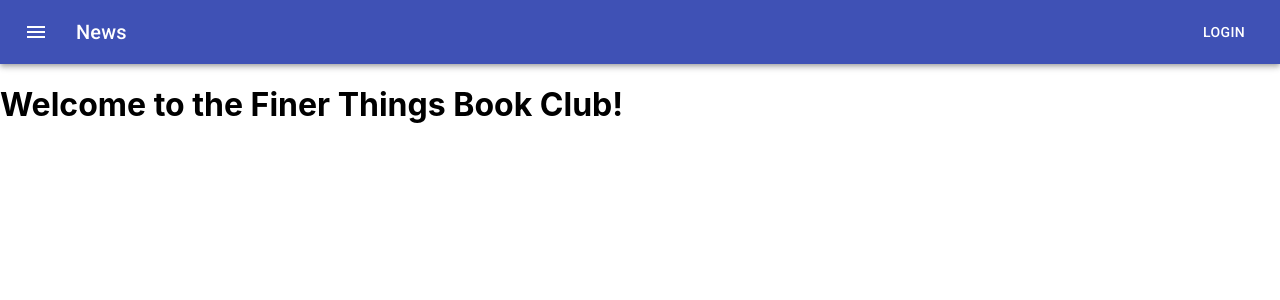
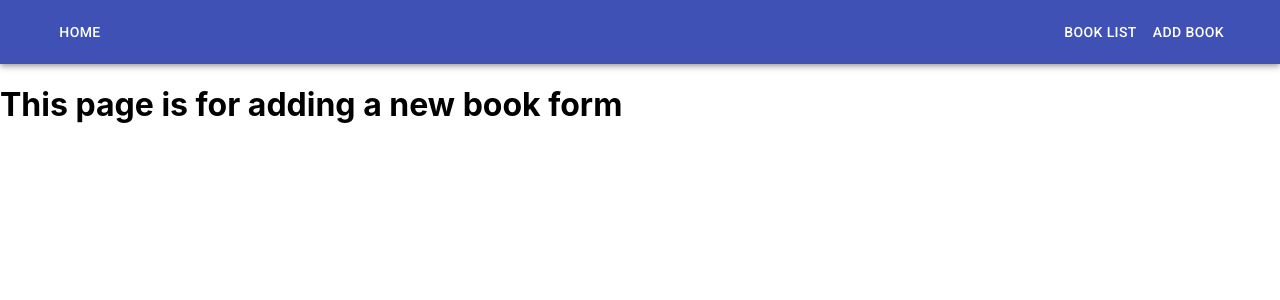
Before and after one commit to acfier/phase-2-project-build, a React (Create React App) app: page /books/new in a window 1280 px wide. Shown: the top 300 px of the page. Built offline with nearby package versions, Linux system fonts and the light colour scheme.

Commit message:
added books list

```diff
--- a/src/App.js
+++ b/src/App.js
@@ -1,13 +1,20 @@
 import React from "react";
 import Home from "./Components/Home";
 import Navbar from "./Components/Navbar";
+import { BrowserRouter as Router, Routes, Route } from "react-router-dom";
+import ListBooks from "./Components/ListBooks";
+import AddBooks from "./Components/AddBooks";
 
 const App = () => {
   return (
-    <div className="App">
+    <Router>
       <Navbar />
-      <Home />
-    </div>
+        <Routes>
+         <Route path="/" element={<Home />} />
+         <Route path="/books" element={<ListBooks />} />
+         <Route path="/books/new" element={<AddBooks />} />
+        </Routes>
+    </Router>
   );
 }
 
--- /dev/null
+++ b/src/Components/AddBooks.js
@@ -0,0 +1,11 @@
+import React from 'react'
+
+const AddBooks = () => {
+  return (
+    <div>
+       <h1>This page is for adding a new book form</h1>
+    </div>
+  )
+}
+
+export default AddBooks
--- /dev/null
+++ b/src/Components/ListBooks.js
@@ -0,0 +1,11 @@
+import React from 'react'
+
+const ListBooks = () => {
+  return (
+    <div>
+        <h1>This page renders the Books</h1>
+    </div>
+  )
+}
+
+export default ListBooks
--- a/src/Components/Navbar.js
+++ b/src/Components/Navbar.js
@@ -1,11 +1,11 @@
 import React from 'react';
 import { makeStyles } from '@material-ui/core/styles';
+import Container from "@material-ui/core/container";
 import AppBar from '@material-ui/core/AppBar';
 import Toolbar from '@material-ui/core/Toolbar';
 import Typography from '@material-ui/core/Typography';
 import Button from '@material-ui/core/Button';
-import IconButton from '@material-ui/core/IconButton';
-import MenuIcon from '@material-ui/icons/Menu';
+import { Link } from 'react-router-dom';
 
 const useStyles = makeStyles((theme) => ({
   root: {
@@ -25,15 +25,15 @@ const Navbar = () => {
   return (
     <div className={classes.root}>
       <AppBar position="static">
-        <Toolbar>
-          <IconButton edge="start" className={classes.menuButton} color="inherit" aria-label="menu">
-            <MenuIcon />
-          </IconButton>
-          <Typography variant="h6" className={classes.title}>
-            News
-          </Typography>
-          <Button color="inherit">Login</Button>
-        </Toolbar>
+        <Container>
+            <Toolbar>
+            <Typography variant="h6" className={classes.title}>
+            <Button color="inherit" component={Link} to="/" >Home</Button>
+            </Typography>
+            <Button color="inherit" component={Link} to="/books" >Book List</Button>
+            <Button color="inherit" component={Link} to="/books/new">Add Book</Button>
+            </Toolbar>
+        </Container>
       </AppBar>
     </div>
   );
```
